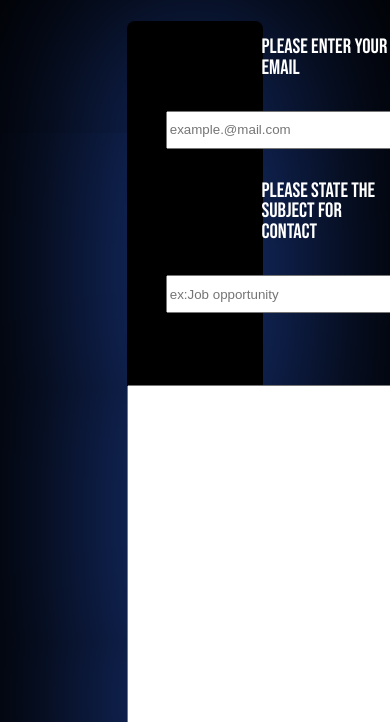
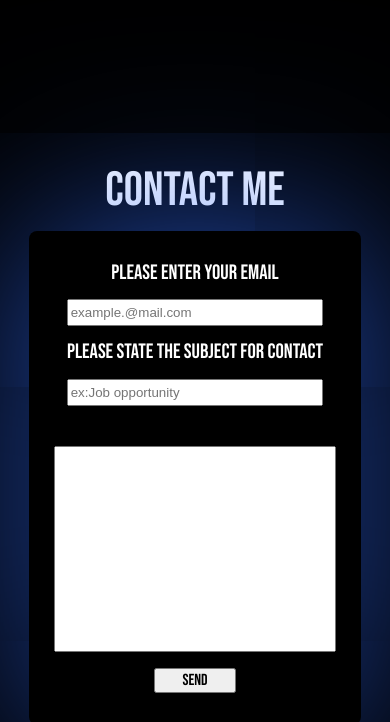
Before and after one commit to Terzo19/Portfolio, a plain HTML site: page contact.html in a window 390 px wide. Shown: the part 122-844 px from the top of the page. Drawn offline with Linux system fonts and the light colour scheme; a web font is replaced by a local one.

Commit message:
Added media queries for contact page + send button JS update
clear

```diff
--- a/contact.html
+++ b/contact.html
@@ -6,6 +6,7 @@
     <meta name="viewport" content="width=device-width, initial-scale=1.0">
     <link href="./resources/css/contactstyle.css" rel="stylesheet">
     <link href="./resources/css/reset.css" rel="stylesheet">
+    <script src="./resources/js/add-ons.js" async></script>
     <link rel="preconnect" href="https://fonts.googleapis.com">
     <link rel="preconnect" href="https://fonts.gstatic.com" crossorigin>
     <link href="https://fonts.googleapis.com/css2?family=Bebas+Neue&display=swap" rel="stylesheet">
@@ -35,19 +36,16 @@
                 <span>CONTACT ME</span>
             </div>
             <form action="example.html" method="POST">
-                <label for="email" style="color: white;margin-top: 1rem;font-family: 'Bebas Neue', cursive;font-size: 1.3rem;">Please enter your email</label>
-                <br>
+                <label id="labelTwo" for="email" style="color: white;margin-top: 2rem;font-family: 'Bebas Neue', cursive;font-size: 1.3rem;">Please enter your email</label>
                 <input id="email" type="text" name="useremail" placeholder="example.@mail.com">
-                <br>
-                <label for="subject" style="color: white;/*! font-family: sans-serif; */font-family: 'Bebas Neue', cursive;font-size: 1.3rem;">Please state the subject for contact</label>
-                <br>
+
+                <label id="labelOne" for="subject" style="color: white;/*! font-family: sans-serif; */font-family: 'Bebas Neue', cursive;font-size: 1.3rem;">Please state the subject for contact</label>
                 <input id="subject" type="text" name="subject" placeholder="ex:Job opportunity">
-                <br>
+
                 <label for="contactmessage"></label>
-                <br>
-                <textarea id="contactmessage" name="contactmessage" rows="7" cols="40" placeholder="Write here">
+                <textarea id="contactmessage" name="contactmessage" rows="7" cols="40" maxlength="1200" placeholder="Write here">
                 </textarea>
-                <br>
+
                 <input type="submit" value="SEND" style="font-family: 'Bebas Neue', cursive;" id="sendbutton">
             </form>
         </section>
--- a/resources/css/contactstyle.css
+++ b/resources/css/contactstyle.css
@@ -10,7 +10,10 @@ header {
 main {
   position: relative;
   background-color: black;
+  position: relative;
+  top: 5rem;
 }
+
 
 #navigation {
 height: 100%;
@@ -91,7 +94,6 @@ color:rgb(90, 79, 219);
 
 form {
     margin: 3rem;
-    border: 1px solid blue;
     padding: 2rem;
     display: flex;
     align-items: center;
@@ -99,36 +101,99 @@ form {
     flex-direction: column;
     flex-wrap: wrap;
     border-radius: 0.5rem;
-    width: 35%;
+    width: 45%;
     box-shadow: 0 0 200px rgba(48, 107, 250, 0.76);
 }
 
 #email {
     height: 2rem;
-    width: 20rem;
+    width: 60%;
     margin: 1rem;
 }
 
 #subject {
     height: 2rem;
-    width: 20rem;
+    width: 60%;
     margin: 1rem;
 }
 
 #contactmessage {
     margin-bottom: 1rem;
-    width: 25rem;
-    height: 25rem;
+    width: 75%;
+    height: 18rem;
     margin-top: 1.5rem;
 }
 
 #sendbutton {
     font-family: 'Bebas Neue', cursive;
     margin-bottom: 2rem;
-    width: 30%;
+    width: 20%;
     height: 2rem;
     font-size: 1.3rem;
-    color: #2b2ba5;
+    color: #000000;
+}
+
+textarea {
+    resize: none;
+}
+
+@media only screen and (min-width: 500px) and (max-width: 985px){
+    form{
+        width: 70%;
+    }
+    #fronttext {
+        margin: 2rem;
+        font-size: 4rem;
+        padding: 0;
+    }
+    #labelOne, #labelTwo {
+        font-size: 1rem;
+        text-align: center;
+    }
+    #email, #subject {
+        height: 1.5rem;
+        width: 70%;
+    }
+    #contactmessage {
+        width: 75%;
+        height: 15rem;
+        font-size: 0.8rem;
+    }
+    #sendbutton {
+        width: 20%;
+        height: 1.9rem;
+        font-size: 1.2rem;
+    }
+}
+
+@media only screen and (max-width: 500px){
+    form{
+        width: 85%;
+    }
+    #fronttext {
+        margin: 1rem;
+        font-size: 3rem;
+        padding: 0;
+        text-align: center;
+    }
+    #labelOne, #labelTwo {
+        font-size: 0.9rem;
+        text-align: center;
+    }
+    #email, #subject {
+        height: 1.3rem;
+        width: 75%;
+    }
+    #contactmessage {
+        width: 83%;
+        height: 12.5rem;
+        font-size: 0.65rem;
+    }
+    #sendbutton {
+        width: 25%;
+        height: 1.6rem;
+        font-size: 1rem;
+    }
 }
 
 /* footer design */
@@ -139,6 +204,8 @@ form {
     display: flex;
     justify-content: space-between;
     align-items: center;
+    position: relative;
+    top: 5rem;
 }
 
 #leftfooter {
--- a/resources/js/add-ons.js
+++ b/resources/js/add-ons.js
@@ -6,3 +6,9 @@ Array.from(buttonTarget).forEach(element => {
         element.style.backgroundColor = 'black';
     })
 })
+
+let sendButton = document.getElementById("sendbutton");
+
+sendButton.onclick = function () {
+    sendButton.style.backgroundColor = 'black';
+}
```
